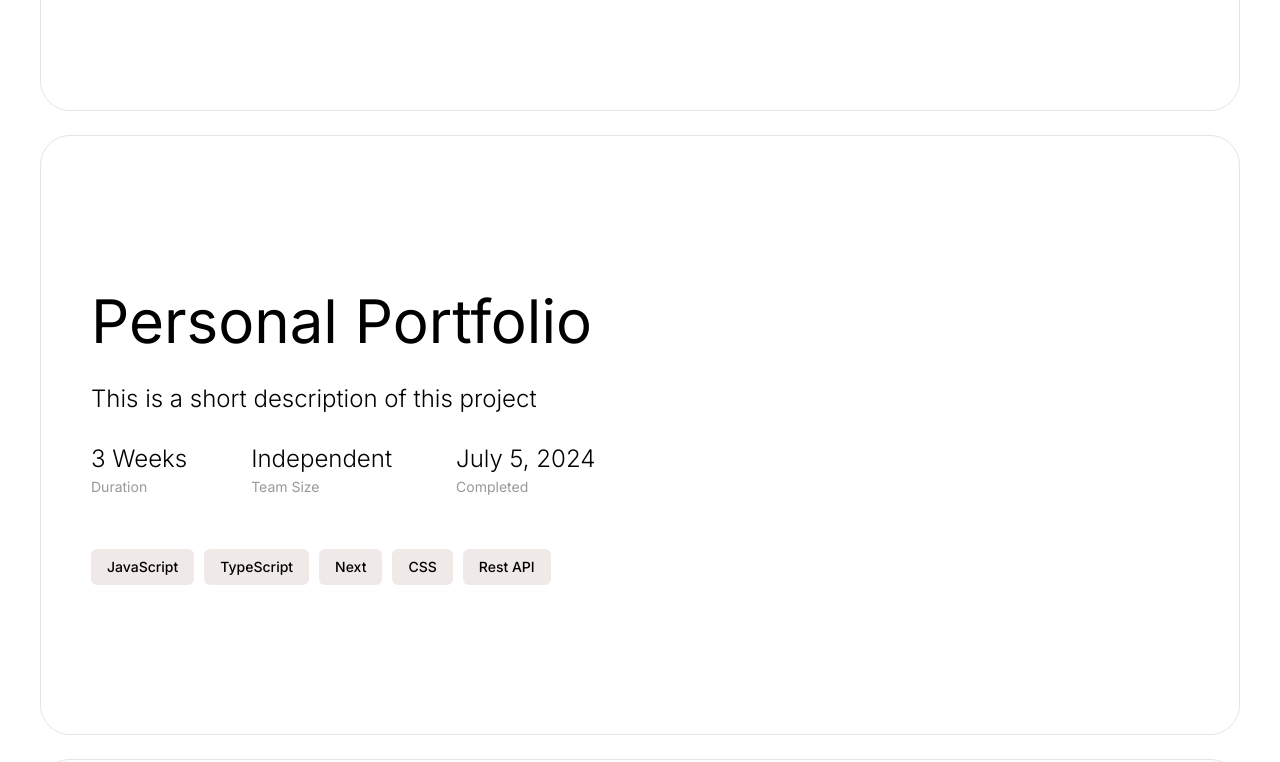
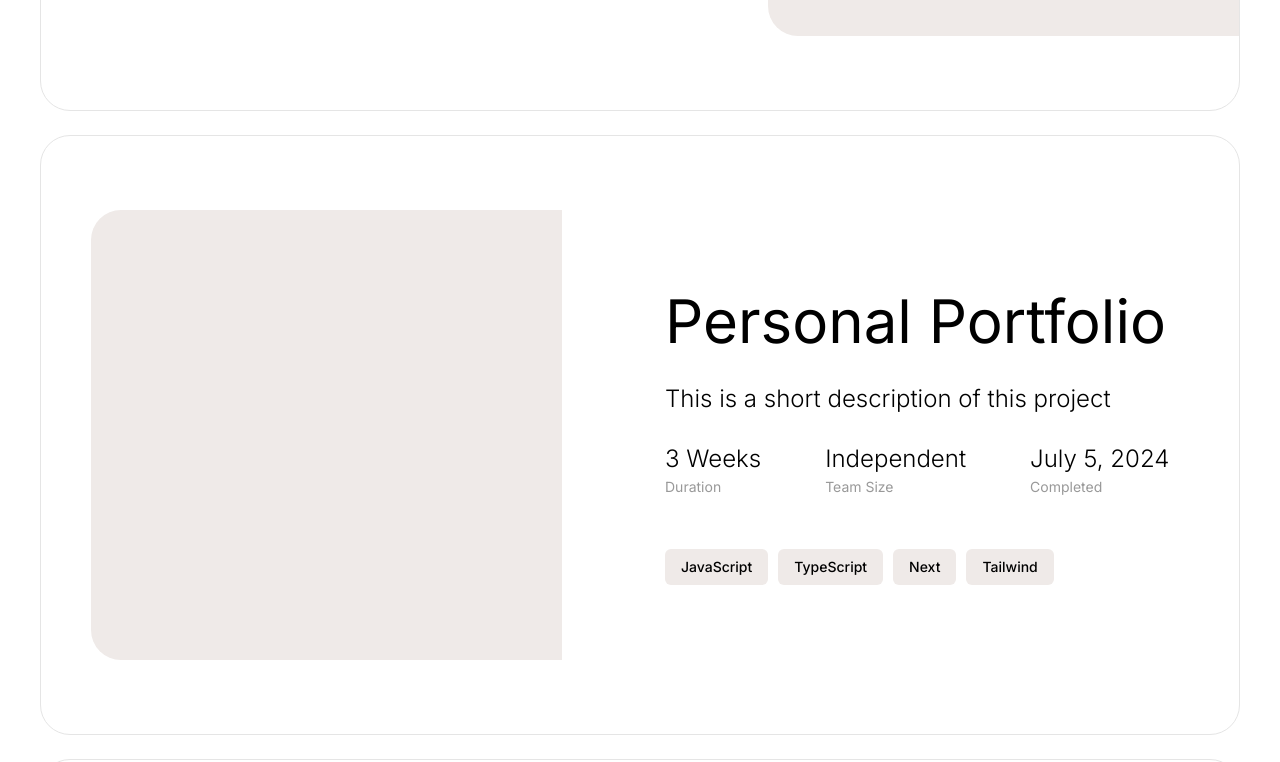
Before and after one commit to vanessaviray/portfolio, a Next.js app: page / in a window 1280 px wide. Shown: the part 1000-1762 px from the top of the page. Built offline with nearby package versions, Linux system fonts and the light colour scheme.

Commit message:
Rendered alternate visuals for project cards.

```diff
--- a/app/components/ProjectCard.tsx
+++ b/app/components/ProjectCard.tsx
@@ -2,12 +2,17 @@ import { Project, projects } from "../data/data";
 
 type ProjectCardProps = {
   project: Project;
+  index: number;
 };
 
-export function ProjectCard({ project }: ProjectCardProps) {
+export function ProjectCard({ project, index }: ProjectCardProps) {
+  const isOdd = index % 2 !== 0;
+
   return (
-    <div className="project-card-container flex items-center w-full h-[600px] rounded-[30px] pl-[50px] mb-6">
-      <div>
+    <div
+      className={`project-card-container flex items-center justify-between w-full h-[600px] rounded-[30px] pl-[50px] mb-6 ${isOdd ? "flex-row-reverse" : ""}`}
+    >
+      <div className="w-[50%]">
         <h2>{project.name}</h2>
         <p className="font-light my-6">{project.shortDescription}</p>
         <div className="row mb-[52px]">
@@ -30,6 +35,7 @@ export function ProjectCard({ project }: ProjectCardProps) {
           ))}
         </div>
       </div>
+      <div className="w-[41%] h-[450px] bg-customColor-lightGray2 rounded-l-[30px]"></div>
     </div>
   );
 }
--- a/app/data/data.ts
+++ b/app/data/data.ts
@@ -30,7 +30,7 @@ export const projects: Project[] = [
     duration: "3 Weeks",
     teamSize: "Independent",
     completionDate: "July 5, 2024",
-    techHighlights: ["JavaScript", "TypeScript", "Next", "CSS", "Rest API"],
+    techHighlights: ["JavaScript", "TypeScript", "Next", "Tailwind"],
   },
   {
     name: "MarketMon",
--- a/app/page.tsx
+++ b/app/page.tsx
@@ -111,6 +111,7 @@
 //     </main>
 //   );
 // }
+"use client";
 
 import "./css/Home.css";
 import { FaGithub } from "react-icons/fa6";
@@ -149,7 +150,7 @@ export default function Home() {
       <div className="flex flex-col items-center">
         <h3 className="pt-[48px] pb-[48px]">My Work</h3>
         {projects.map((project, index) => (
-          <ProjectCard key={index} project={project} />
+          <ProjectCard key={index} project={project} index={index} />
         ))}
       </div>
     </main>
```
